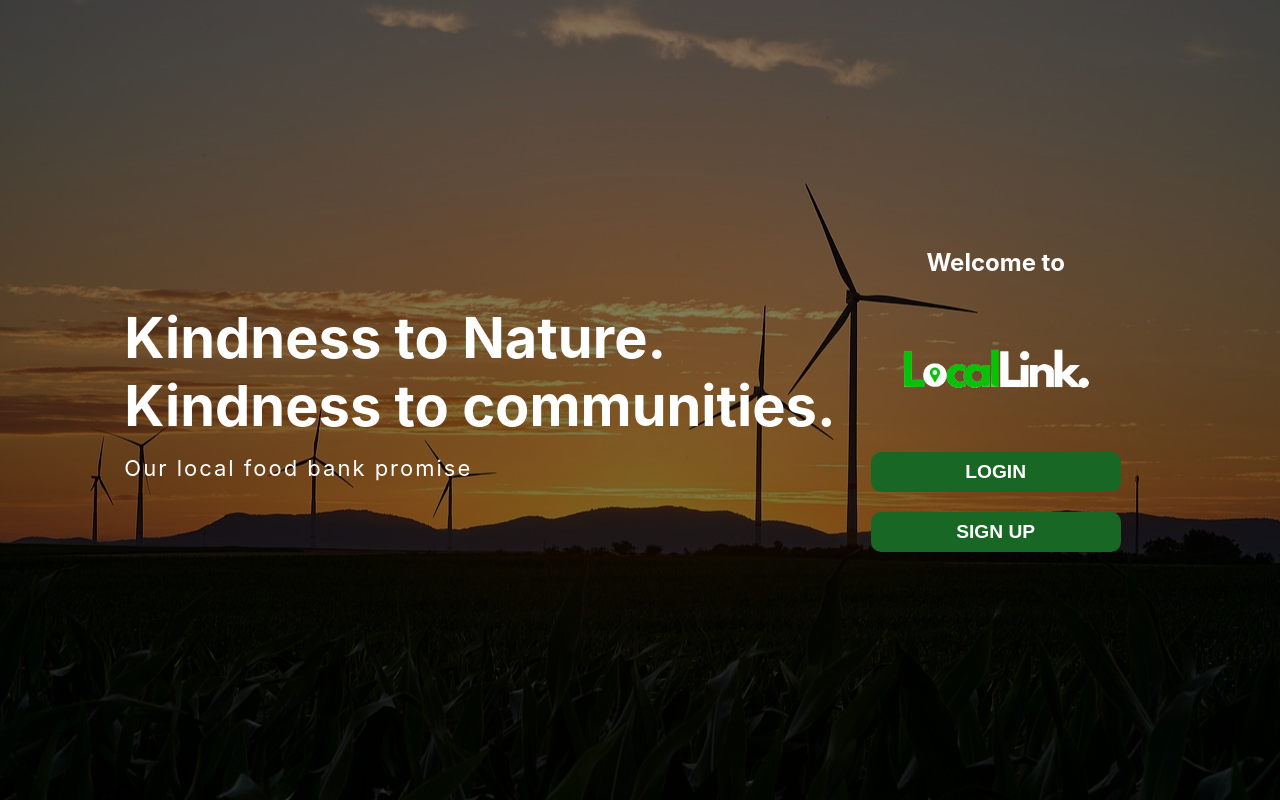
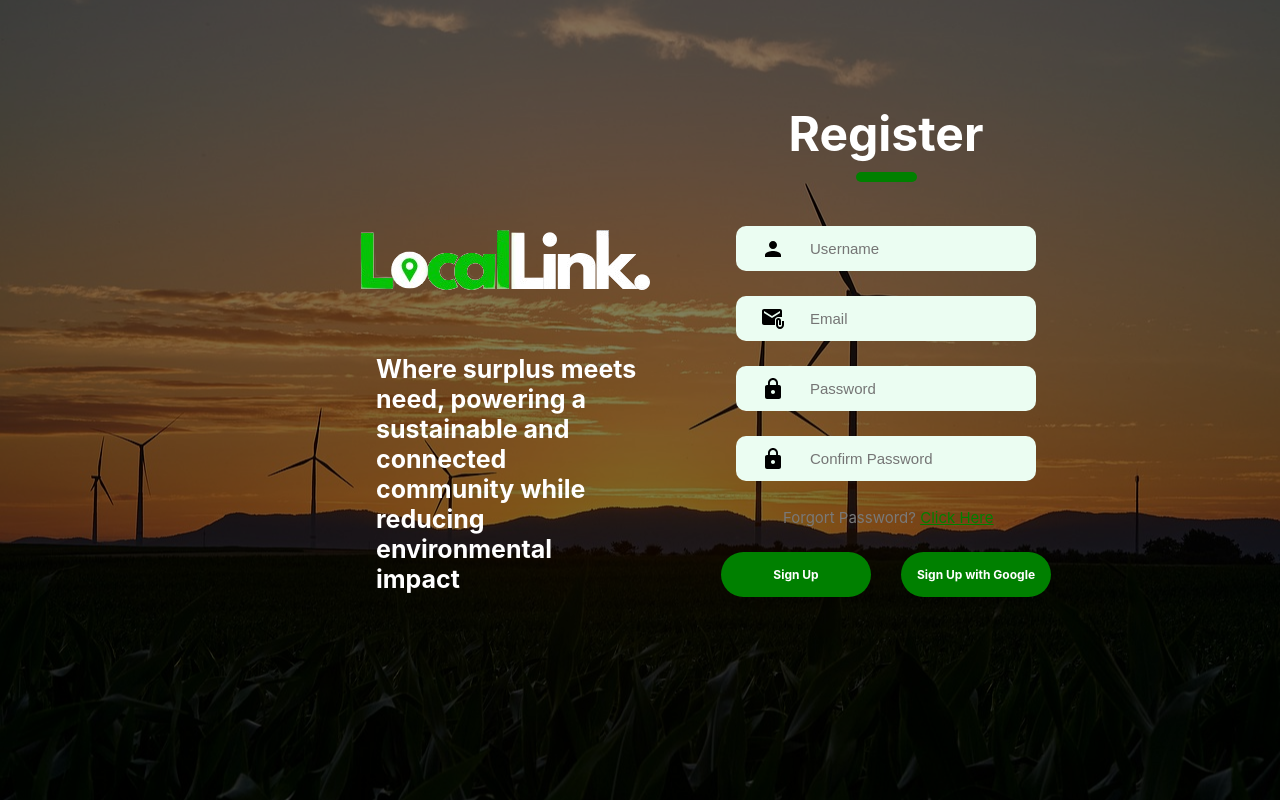
Before and after one commit to sunnybeatsza/LocalLink, a React (Create React App) app in the folder ll-client/: page /Register in a window 1280 px wide. Built offline with nearby package versions, Linux system fonts and the light colour scheme.

Commit message:
changes to the code

```diff
--- a/ll-client/package.json
+++ b/ll-client/package.json
@@ -3,11 +3,16 @@
   "version": "0.1.0",
   "private": true,
   "dependencies": {
+    "@emotion/react": "^11.13.3",
+    "@emotion/styled": "^11.13.0",
+    "@mui/icons-material": "^6.1.5",
+    "@mui/material": "^6.1.5",
     "@testing-library/jest-dom": "^5.17.0",
     "@testing-library/react": "^13.4.0",
     "@testing-library/user-event": "^13.5.0",
     "react": "^18.3.1",
     "react-dom": "^18.3.1",
+    "react-router-dom": "^6.27.0",
     "react-scripts": "5.0.1",
     "web-vitals": "^2.1.4"
   },
--- a/ll-client/src/App.js
+++ b/ll-client/src/App.js
@@ -1,10 +1,15 @@
 import "./App.css";
 import { Hero } from "./components/Hero";
+import { Register } from "./pages/Register/Register";
+import { Routes, Route } from "react-router-dom";
 
 function App() {
   return (
     <div className="App">
-      <Hero />
+      <Routes>
+        <Route exact path="/" element={<Hero />} />
+        <Route exact path="/Register" element={<Register />} />
+      </Routes>
     </div>
   );
 }
--- a/ll-client/src/index.js
+++ b/ll-client/src/index.js
@@ -2,10 +2,13 @@ import React from "react";
 import ReactDOM from "react-dom/client";
 import "./index.css";
 import App from "./App";
+import { BrowserRouter } from "react-router-dom";
 
 const root = ReactDOM.createRoot(document.getElementById("root"));
 root.render(
   <React.StrictMode>
-    <App />
+    <BrowserRouter>
+      <App />
+    </BrowserRouter>
   </React.StrictMode>
 );
--- /dev/null
+++ b/ll-client/src/pages/Register/Register.css
@@ -0,0 +1,127 @@
+.register-hero {
+  display: flex;
+  height: 100vh;
+  background-size: cover;
+  background-position: center center;
+  box-shadow: inset 0 0 0 2000px rgba(0, 0, 0, 0.5);
+}
+
+.outside-container {
+  display: flex;
+  width: 100%;
+  padding: 0 20rem;
+}
+.left-container,
+.right-container {
+  flex-grow: 1;
+}
+
+.left-container {
+  display: flex;
+  flex-direction: column;
+  margin: auto;
+  padding: 1.5rem;
+  border-radius: 10px;
+}
+
+.left-container p {
+  padding: 2rem;
+  font-weight: bolder;
+  color: #fff;
+  font-size: 25px;
+}
+
+.right-container {
+  display: flex;
+  flex-direction: column;
+  margin: auto;
+  margin-top: 50px;
+  padding: 1.5rem;
+  border-radius: 10px;
+}
+
+.header {
+  display: flex;
+  flex-direction: column;
+  align-items: center;
+  gap: 9px;
+  width: 100%;
+  margin-top: 30px;
+}
+
+.text {
+  color: #fff;
+  font-size: 48px;
+  font-weight: 700;
+}
+
+.underline {
+  width: 61px;
+  height: 10px;
+  background: green;
+  border-radius: 9px;
+}
+
+.inputs {
+  margin-top: 35px;
+  display: flex;
+  flex-direction: column;
+  gap: 25px;
+}
+
+.input {
+  display: flex;
+  align-items: center;
+  margin: auto;
+  width: 300px;
+  height: 45px;
+  background: #ebfdf2;
+  border-radius: 10px;
+}
+
+.input svg {
+  margin: 0 25px;
+}
+
+.input input {
+  height: 20px;
+  width: 300px;
+  background: transparent;
+  border: none;
+  outline: none;
+  color: #797979;
+  font-size: 15px;
+}
+
+.forgot-password {
+  padding-left: 62px;
+  margin-top: 27px;
+  color: #797979;
+  font-size: 15px;
+}
+
+.forgot-password span {
+  color: green;
+  cursor: pointer;
+  text-decoration: underline;
+}
+
+.submit-container {
+  display: flex;
+  gap: 30px;
+  margin: 25px auto;
+}
+
+.submit {
+  display: flex;
+  justify-content: center;
+  align-items: center;
+  width: 150px;
+  height: 45px;
+  color: #fff;
+  background: green;
+  border-radius: 50px;
+  font-size: 12px;
+  font-weight: 700;
+  cursor: pointer;
+}
--- /dev/null
+++ b/ll-client/src/pages/Register/Register.jsx
@@ -0,0 +1,60 @@
+import React from "react";
+import "./Register.css";
+import ImgHero from "../../Assets/pinwheels-6535599_1280.jpg";
+import LogoImg from "../../Assets/Logo_Green2-removebg-New.png";
+import PersonIcon from "@mui/icons-material/Person";
+import LockIcon from "@mui/icons-material/Lock";
+import AttachEmailIcon from "@mui/icons-material/AttachEmail";
+
+export const Register = () => {
+  return (
+    <div
+      className="register-hero"
+      style={{ backgroundImage: `url(${ImgHero})` }}
+    >
+      <div className="outside-container">
+        {" "}
+        <div className="left-container">
+          <div className="header">
+            <img src={LogoImg} alt="" />
+            <p>
+              Where surplus meets need, powering a sustainable and connected
+              community while reducing environmental impact
+            </p>
+          </div>
+        </div>
+        <div className="right-container">
+          <div className="header">
+            <div className="text">Register</div>
+            <div className="underline"></div>
+            <div className="inputs">
+              <div className="input">
+                <PersonIcon />
+                <input type="text" placeholder="Username" />
+              </div>
+              <div className="input">
+                <AttachEmailIcon />
+                <input type="email" placeholder="Email" />
+              </div>
+              <div className="input">
+                <LockIcon />
+                <input type="password" placeholder="Password" />
+              </div>
+              <div className="input">
+                <LockIcon />
+                <input type="password" placeholder="Confirm Password" />
+              </div>
+            </div>
+          </div>
+          <div className="forgot-password">
+            Forgort Password? <span>Click Here</span>
+          </div>
+          <div className="submit-container">
+            <div className="submit">Sign Up</div>
+            <div className="submit">Sign Up with Google</div>
+          </div>
+        </div>
+      </div>
+    </div>
+  );
+};
```
Also changed, not shown: ll-client/src/pages/LandingPage/LandingPage.jsx (added, +10 -0 lines), ll-client/src/Assets/Logo_Green2-removebg-New.png (added), 1 other file (tests, documents, lock files or other folders).
